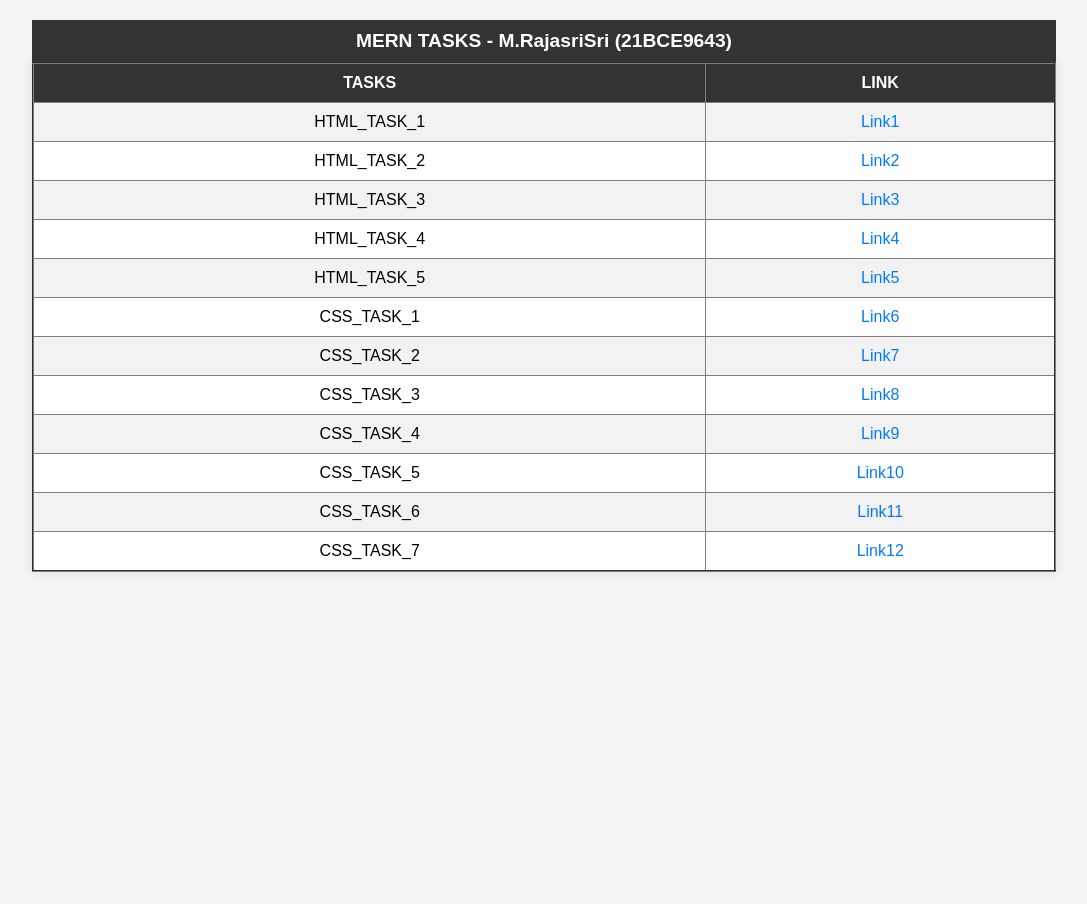
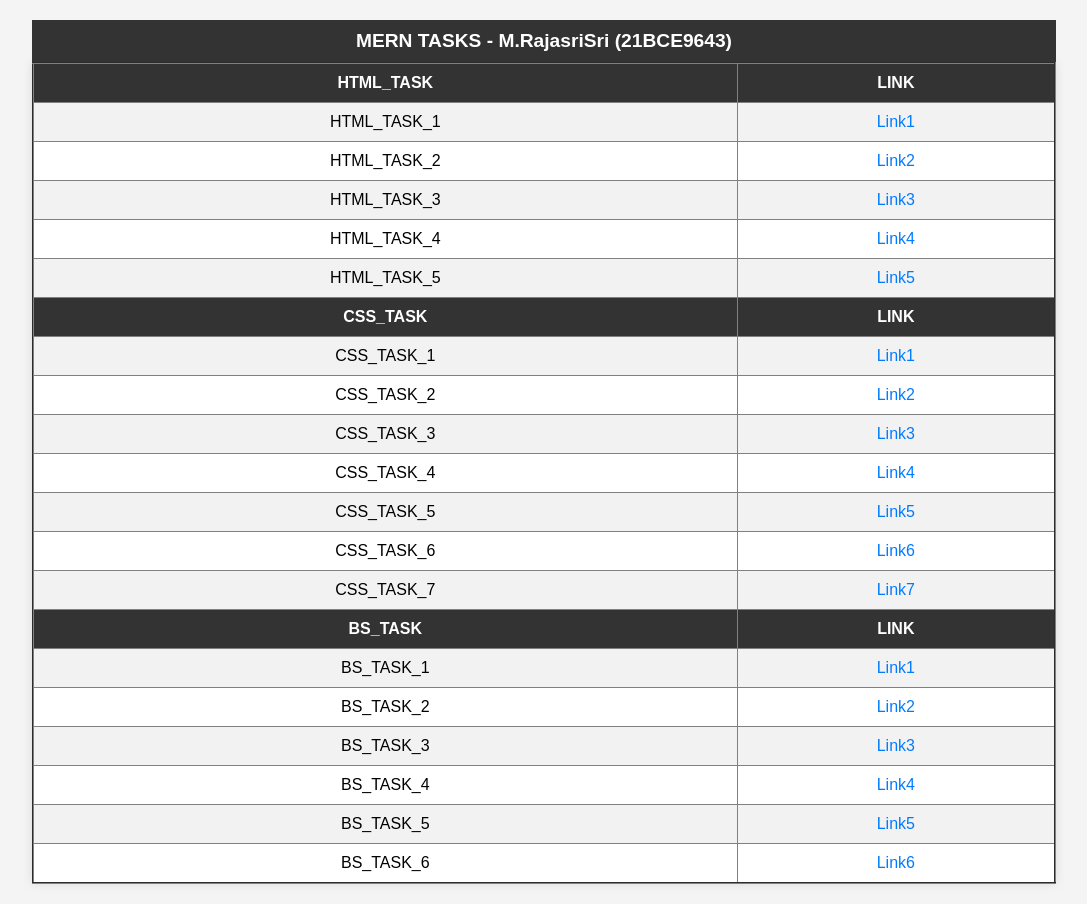
Before and after one commit to MRajasri23/Mern_Task, a plain HTML site: page index.html in a window 1280 px wide. Shown: the whole page, without its empty margins (96-1183 px from the left). Before the commit the page ends 800 px from the top, so only its background shows below. Drawn offline with Linux system fonts and the light colour scheme.

Commit message:
Update index.html

```diff
--- a/index.html
+++ b/index.html
@@ -65,7 +65,7 @@
       <caption>
         MERN TASKS - M.RajasriSri (21BCE9643)
       </caption>
-      <th>TASKS</th>
+      <th>HTML_TASK</th>
       <th>LINK</th>
       <tr>
         <td>HTML_TASK_1</td>
@@ -87,34 +87,65 @@
         <td>HTML_TASK_5</td>
         <td><a href="HTML_Task-5.html">Link5</a></td>
       </tr>
+      </caption>
+      <th>CSS_TASK</th>
+      <th>LINK</th>
       <tr>
         <td>CSS_TASK_1</td>
-        <td><a href="CSS_Task-1.html">Link6</a></td>
+        <td><a href="CSS_Task-1.html">Link1</a></td>
       </tr>
       <tr>
         <td>CSS_TASK_2</td>
-        <td><a href="CSS_Task-2.html">Link7</a></td>
+        <td><a href="CSS_Task-2.html">Link2</a></td>
       </tr>
       <tr>
         <td>CSS_TASK_3</td>
-        <td><a href="CSS_Task-3.html">Link8</a></td>
+        <td><a href="CSS_Task-3.html">Link3</a></td>
       </tr>
       <tr>
         <td>CSS_TASK_4</td>
-        <td><a href="CSS_Task-4.html">Link9</a></td>
+        <td><a href="CSS_Task-4.html">Link4</a></td>
       </tr>
       <tr>
         <td>CSS_TASK_5</td>
-        <td><a href="CSS_Task-5.html">Link10</a></td>
+        <td><a href="CSS_Task-5.html">Link5</a></td>
       </tr>
       <tr>
         <td>CSS_TASK_6</td>
-        <td><a href="CSS_Task-6.html">Link11</a></td>
+        <td><a href="CSS_Task-6.html">Link6</a></td>
       </tr>
       <tr>
         <td>CSS_TASK_7</td>
-        <td><a href="CSS_Task-7.html">Link12</a></td>
+        <td><a href="CSS_Task-7.html">Link7</a></td>
       </tr>
+    </caption>
+    <th>BS_TASK</th>
+    <th>LINK</th>
+    <tr>
+      <td>BS_TASK_1</td>
+      <td><a href="BS_Task-1.html">Link1</a></td>
+    </tr>
+    <tr>
+      <td>BS_TASK_2</td>
+      <td><a href="BS_Task-2.html">Link2</a></td>
+    </tr>
+    <tr>
+      <td>BS_TASK_3</td>
+      <td><a href="BS_Task-3.html">Link3</a></td>
+    </tr>
+    <tr>
+      <td>BS_TASK_4</td>
+      <td><a href="BS_Task-4.html">Link4</a></td>
+    </tr>
+    <tr>
+      <td>BS_TASK_5</td>
+      <td><a href="BS_Task-5.html">Link5</a></td>
+    </tr>
+    <tr>
+      <td>BS_TASK_6</td>
+      <td><a href="BS_Task-6.html">Link6</a></td>
+    </tr>
+    <tr>
     </table>
   </body>
 </html>
```
